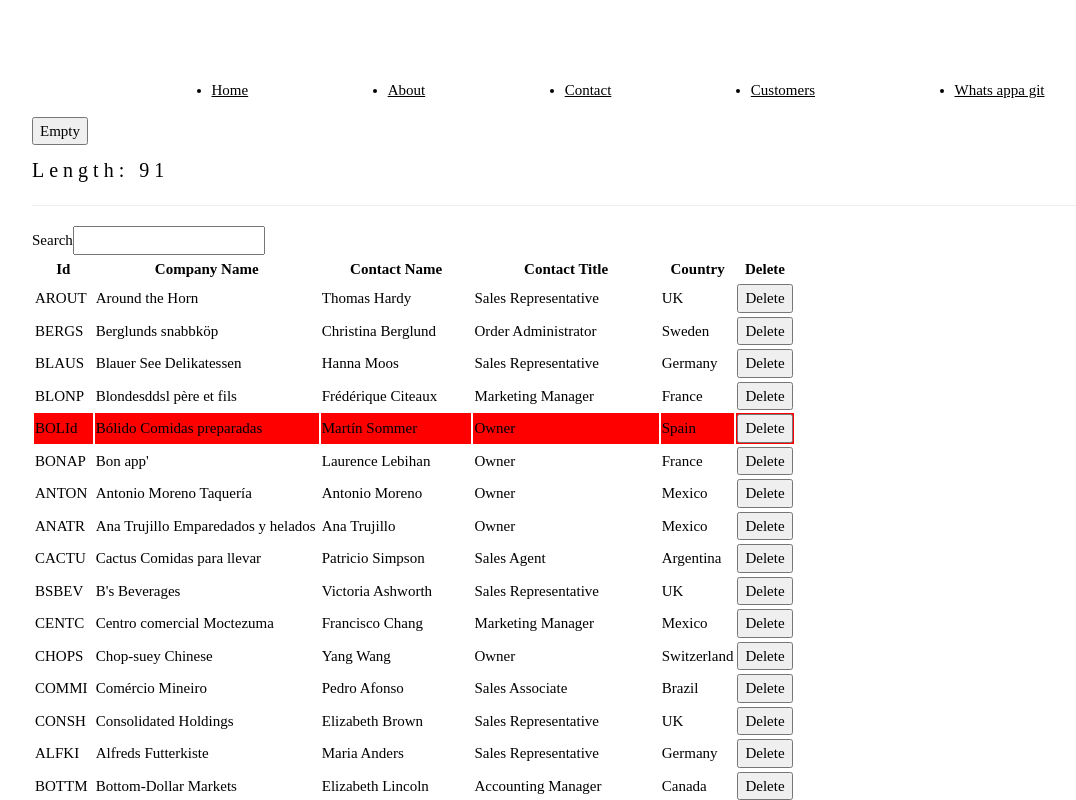
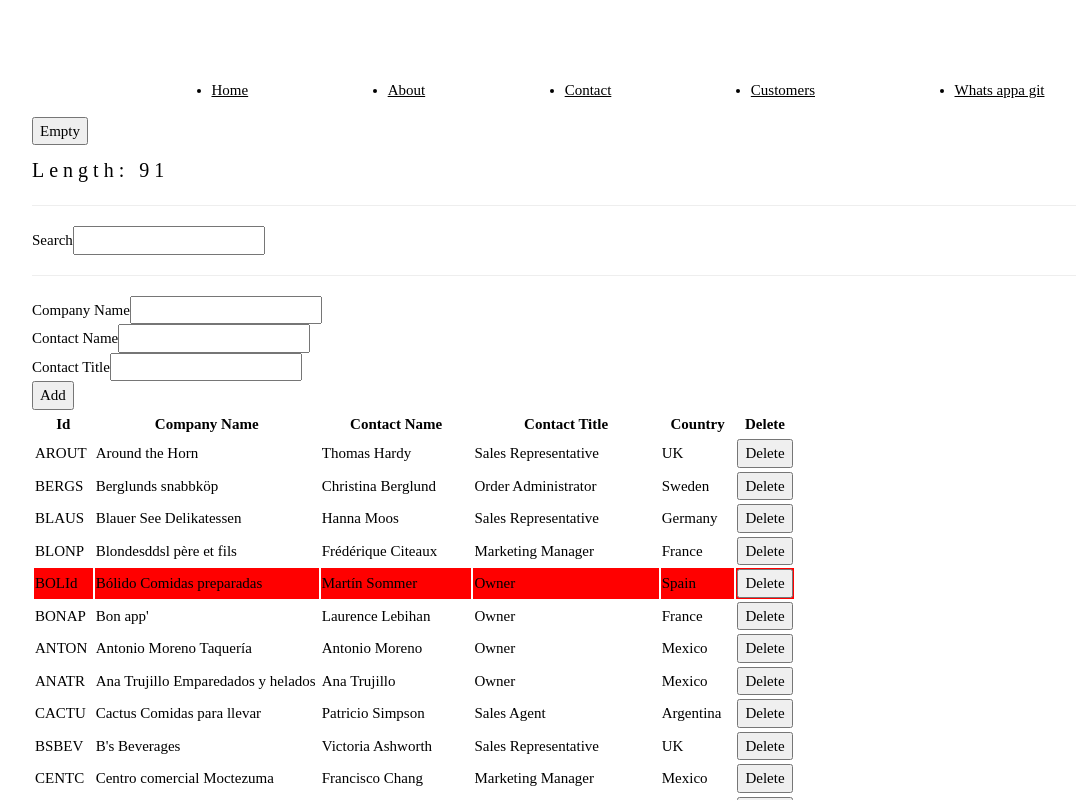
Before and after one commit to yakintech/bilge-adam-react-tutorial, a React (Create React App) app: page /customers in a window 1280 px wide. Shown: the top 800 px of the page, without its empty margins (32-1108 px from the left). Built offline with nearby package versions, Linux system fonts and the light colour scheme.

Commit message:
customers

```diff
--- a/src/pages/Customers.jsx
+++ b/src/pages/Customers.jsx
@@ -6,12 +6,16 @@ function Customers() {
 
     const [customers, setcustomers] = useState(customersData)
 
+    const [companyName, setcompanyName] = useState("")
+    const [contactName, setcontactName] = useState("")
+    const [contactTitle, setContactTitle] = useState("")
+
 
     const removeCustomer = (id) => {
 
         var isDelete = window.confirm("Are you sure?");
 
-        if(isDelete){
+        if (isDelete) {
             var filteredCustomers = customers.filter(q => q.id != id);
             setcustomers(filteredCustomers)
         }
@@ -21,9 +25,7 @@ function Customers() {
     const search = (value) => {
 
         var searchData = value.toLowerCase()
-
         var filteredCustomers = customersData.filter(q => q.companyName.toLowerCase().includes(searchData))
-
         setcustomers(filteredCustomers)
 
     }
@@ -37,6 +39,32 @@ function Customers() {
         <div>
             <label htmlFor="">Search</label>
             <input type="text" onChange={(e) => search(e.target.value)} />
+        </div>
+        <hr />
+        <div>
+            <div>
+                <label htmlFor="">Company Name</label>
+                <input type="text" onChange={(e) => setcompanyName(e.target.value)} />
+            </div>
+            <div>
+                <label htmlFor="">Contact Name</label>
+                <input type="text" onChange={(e) => setcontactName(e.target.value)} />
+            </div>
+            <div>
+                <label htmlFor="">Contact Title</label>
+                <input type="text" onChange={(e) => setContactTitle(e.target.value)} />
+            </div>
+            <div>
+                <button onClick={() => {
+                    var newCustomer = {
+                        id: customers.length + 1,
+                        companyName: companyName,
+                        contactName: contactName,
+                        contactTitle: contactTitle
+                    }
+                    setcustomers([...customers, newCustomer])
+                }}>Add</button>
+            </div>
         </div>
         <table>
             <thead>
@@ -55,7 +83,7 @@ function Customers() {
 
                         let color = ''
                         if (item.address?.country == "Spain") {
-                             color = 'red'
+                            color = 'red'
                         }
 
                         return <tr style={{ backgroundColor: color }}>
@@ -78,3 +106,17 @@ function Customers() {
 }
 
 export default Customers
+
+
+// check my number value is empty or not AND is number or not
+
+var data = 33
+
+if (data) {
+    console.log("not empty")
+}
+
+//check isNan
+if (!isNaN(data)) {
+    console.log("number")
+}
```
